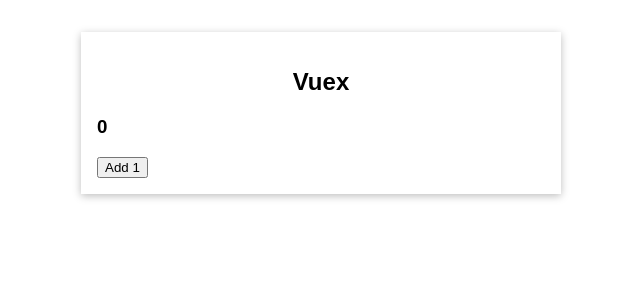
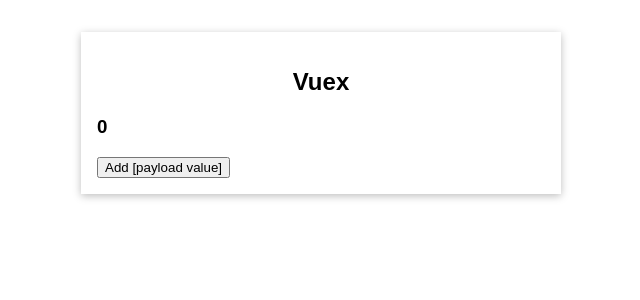
Before and after one commit to Masahiro-Kaga/vue_practice, a Vue app in the folder sectioin15/: page / in a window 1280 px wide. Shown: the top 300 px of the page, without its empty margins (319-959 px from the left). Built offline with nearby package versions, Linux system fonts and the light colour scheme.

Commit message:
Applied payload

```diff
--- a/sectioin15/src/App.vue
+++ b/sectioin15/src/App.vue
@@ -1,7 +1,7 @@
 <template>
   <base-container title="Vuex">
     <the-counter></the-counter>
-    <button @click="addOne">Add 1</button>
+    <button @click="addOne">Add [payload value]</button>
   </base-container>
 </template>
 
@@ -17,7 +17,8 @@
   methods:{
     addOne(){
       // this.$store.state.counter++;
-      this.$store.commit('increment');
+      // this.$store.commit('increment');
+      this.$store.commit('increment',{value:10});
     }
   }
 };
--- a/sectioin15/src/main.js
+++ b/sectioin15/src/main.js
@@ -10,8 +10,8 @@
         }
     },
     mutations:{
-        increment(state){
-            state.counter = state.counter + 1;
+        increment(state,payload){
+            state.counter = state.counter + payload.value;
         }
     }
 })
```
